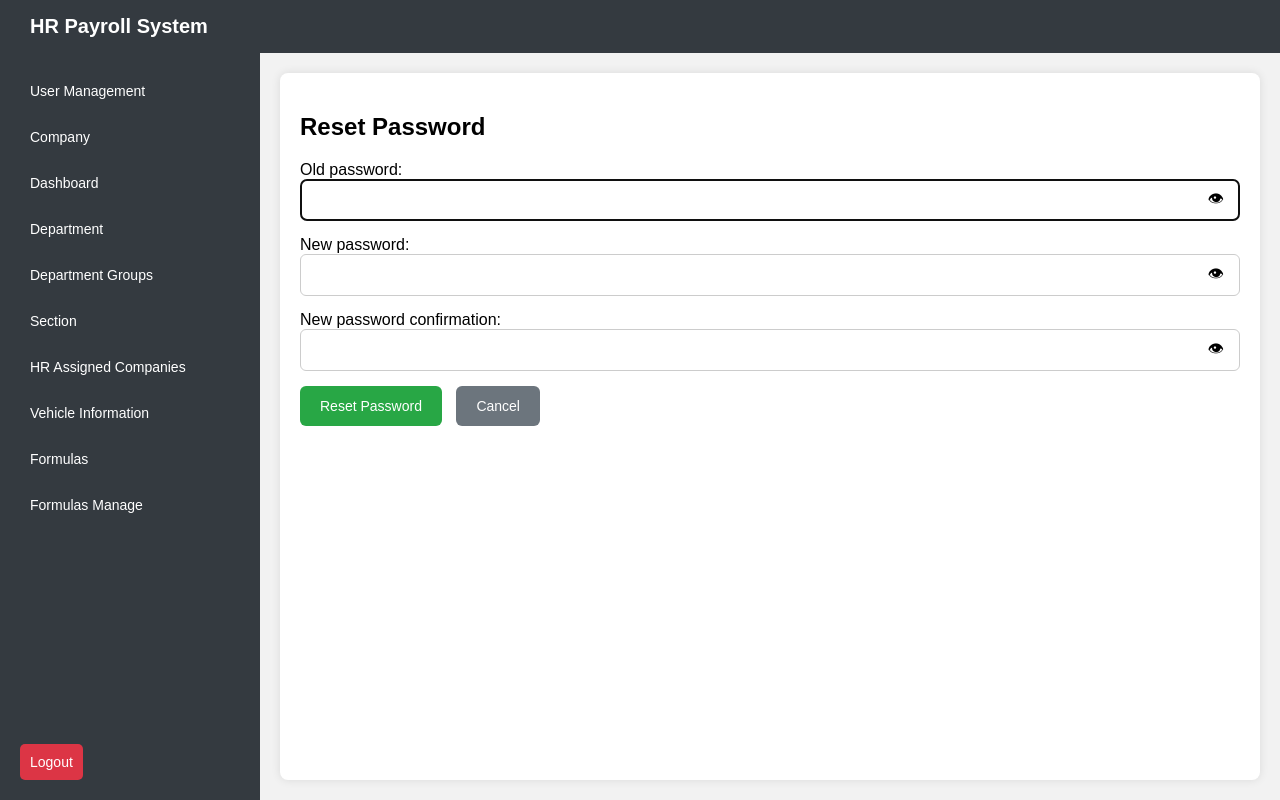
After one commit to Ugsteamdevs123/hrsystem, a Django app: page /payroll/reset-password/ in a window 1280 px wide. The commit adds this page. Run offline with Django 5.2, Linux system fonts and the light colour scheme; the visitor is signed in with stand-in values (Sample User, id 1).

Commit message:
Add auto password generate for new user , and on login he will redirect to pass reset , set model , urls , manager , templates of add user and reset pass , views abd forms

```diff
--- a/app/user/forms.py
+++ b/app/user/forms.py
@@ -248,7 +248,7 @@ class FieldReferenceAdminForm(forms.ModelForm):
 
 
 class CustomUserForm(forms.ModelForm):
-    password = forms.CharField(widget=forms.PasswordInput)
+    # password = forms.CharField(widget=forms.PasswordInput)
     groups = forms.ModelChoiceField(
         queryset=Group.objects.exclude(name='Admin'),
         required=False,
@@ -258,24 +258,51 @@ class CustomUserForm(forms.ModelForm):
 
     class Meta:
         model = CustomUser
-        fields = ["full_name", "email", "password", "gender", "contact", "groups"]
+        fields = [
+            "full_name",
+            "email",
+            # "password",
+            "gender",
+            "contact",
+            "groups"
+        ]
 
     def save(self, commit=True):
-        user = super().save(commit=False)
-        user.set_password(self.cleaned_data["password"])  # Hash password properly
-        if commit:
-            user.save()
-            if self.cleaned_data["groups"]:
-                user.groups.add(self.cleaned_data["groups"])  # Assign group
+        full_name = self.cleaned_data["full_name"]
+        email = self.cleaned_data["email"]
+        gender = self.cleaned_data["gender"]
+        contact = self.cleaned_data["contact"]
+        group = self.cleaned_data.get("groups")
+
+        # ✅ Call manager method instead of model.save()
+        user = CustomUser.objects.create_user(
+            full_name=full_name,
+            email=email,
+            gender=gender,
+            contact=contact,
+        )
+
+        if group:
+            user.groups.add(group)
+
         return user
+
+    # def save(self, commit=True):
+    #     user = super().save(commit=False)
+    #     # user.set_password(self.cleaned_data["password"])  # Hash password properly
+    #     if commit:
+    #         user.save()
+    #         if self.cleaned_data["groups"]:
+    #             user.groups.add(self.cleaned_data["groups"])  # Assign group
+    #     return user
 
 
 class CustomUserUpdateForm(forms.ModelForm):
-    password = forms.CharField(
-        widget=forms.PasswordInput,
-        label="Password",
-        required=False  # ✅ optional here
-    )
+    # password = forms.CharField(
+    #     widget=forms.PasswordInput,
+    #     label="Password",
+    #     required=False  # ✅ optional here
+    # )
 
     groups = forms.ModelChoiceField(
         queryset=Group.objects.all(),
@@ -286,7 +313,14 @@ class CustomUserUpdateForm(forms.ModelForm):
 
     class Meta:
         model = CustomUser
-        fields = ['full_name', 'email', 'password', 'gender', 'contact' , 'groups']
+        fields = [
+            'full_name',
+            'email',
+            # 'password',
+            'gender',
+            'contact' ,
+            'groups'
+        ]
         widgets = {
             'full_name': forms.TextInput(attrs={'class': 'form-control', 'placeholder': 'Full Name'}),
             'email': forms.EmailInput(attrs={'class': 'form-control', 'placeholder': 'Email'}),
@@ -308,8 +342,8 @@ class CustomUserUpdateForm(forms.ModelForm):
         print("DEBUG: Entered save() for user:", user.email)
         print("Selected group:", self.cleaned_data.get("groups"))
 
-        if self.cleaned_data.get("password"):
-            user.set_password(self.cleaned_data["password"])
+        # if self.cleaned_data.get("password"):
+        #     user.set_password(self.cleaned_data["password"])
 
         if commit:
             user.save()  # ensure user is in DB
@@ -320,6 +354,45 @@ class CustomUserUpdateForm(forms.ModelForm):
 
         return user
 
+'''
+For pass reset when user login first time
+'''
+import re
+from django import forms
+from django.contrib.auth.forms import PasswordChangeForm
+
+class CustomPasswordChangeForm(PasswordChangeForm):
+    """
+    Extends Django's PasswordChangeForm to enforce:
+      - exactly 8 characters,
+      - at least 1 uppercase letter,
+      - at least 1 digit,
+      - at least 1 special character from the chosen set.
+    """
+
+    def clean_new_password2(self):
+        new_password1 = self.cleaned_data.get("new_password1")
+        new_password2 = self.cleaned_data.get("new_password2")
+
+        if new_password1 and new_password2 and new_password1 != new_password2:
+            raise forms.ValidationError("Passwords do not match.")
+
+        # optionally, you can also validate password strength here
+
+        return new_password2
+
+    # def clean_new_password2(self):
+    #     new_password2 = super().clean_new_password2()
+
+    #     # Exactly 8 chars, at least one uppercase, one digit, one special char.
+    #     pattern = re.compile(r'^(?=.{8}$)(?=.*[A-Z])(?=.*\d)(?=.*[!@#$%^&*()_+\-=\<>?]).*$')
+
+    #     if not pattern.match(new_password2):
+    #         raise forms.ValidationError(
+    #             "Password must be exactly 8 characters long and include at least 1 uppercase letter, "
+    #             "1 number and 1 special character."
+    #         )
+    #     return new_password2
 
 class CompanyForm(forms.ModelForm):
     class Meta:
--- a/app/user/models.py
+++ b/app/user/models.py
@@ -43,6 +43,7 @@ class CustomUser(AbstractBaseUser , PermissionsMixin):
         null=True,
         unique=True
     )
+    first_time_login_to_reset_pass = models.BooleanField(default=True)
 
     # for admin check
     is_staff = models.BooleanField(default=False)
@@ -62,7 +63,8 @@ class CustomUser(AbstractBaseUser , PermissionsMixin):
 
     class Meta:
         permissions = [
-            ('can_admin_access', 'Can Admin Access')
+            ('can_admin_access', 'Can Admin Access'),
+            ('can_hr_level_access', 'Can HR Level Access')
         ]
 
 
--- /dev/null
+++ b/app/user/templates/reset_password.html
@@ -0,0 +1,166 @@
+{% extends "base.html" %}
+{% block title %}Reset Password{% endblock %}
+
+{% block content %}
+<h2>Reset Password</h2>
+
+{% comment %} <!-- Show Django messages (works if base.html includes {% for message in messages %}...) -->
+{% if messages %}
+  <div>
+    {% for message in messages %}
+      <div class="alert {{ message.tags }}">{{ message }}</div>
+    {% endfor %}
+  </div>
+{% endif %} {% endcomment %}
+
+<form id="resetPasswordForm" method="POST">
+    {% csrf_token %}
+    {{ form.non_field_errors }}
+
+    <!-- Old password -->
+    <div class="form-field">
+        {{ form.old_password.label_tag }}
+        <div style="position: relative;">
+            {{ form.old_password }}
+            <button type="button" class="toggle-password" onclick="togglePassword('id_old_password', this)">👁</button>
+        </div>
+        {% if form.old_password.errors %}
+            <div class="error">{{ form.old_password.errors|striptags }}</div>
+        {% endif %}
+    </div>
+
+    <!-- New password -->
+    <div class="form-field">
+        {{ form.new_password1.label_tag }}
+        <div style="position: relative;">
+            {{ form.new_password1 }}
+            <button type="button" class="toggle-password" onclick="togglePassword('id_new_password1', this)">👁</button>
+        </div>
+        <div class="error" id="new_password_error">
+            {% if form.new_password1.errors %}{{ form.new_password1.errors|striptags }}{% endif %}
+        </div>
+    </div>
+
+    <!-- Confirm new password -->
+    <div class="form-field">
+        {{ form.new_password2.label_tag }}
+        <div style="position: relative;">
+            {{ form.new_password2 }}
+            <button type="button" class="toggle-password" onclick="togglePassword('id_new_password2', this)">👁</button>
+        </div>
+        <div class="error" id="confirm_password_error">
+            {% if form.new_password2.errors %}{{ form.new_password2.errors|striptags }}{% endif %}
+        </div>
+    </div>
+
+    <div class="button-group">
+        <button type="button" class="form-btn btn-submit" id="resetBtn">Reset Password</button>
+        <button type="button" class="form-btn btn-back" onclick="window.location.href='{% url 'login' %}'">Cancel</button>
+    </div>
+</form>
+
+<style>
+.form-field {
+    margin-bottom: 15px;
+    text-align: left;
+}
+.form-field input {
+    width: 100%;
+    padding: 12px;
+    border: 1px solid #ccc;
+    border-radius: 6px;
+    font-size: 14px;
+    box-sizing: border-box;
+}
+.error {
+    color: #dc3545;
+    font-size: 12px;
+    margin-top: 5px;
+}
+.form-btn {
+    padding: 12px 20px;
+    border: none;
+    border-radius: 6px;
+    cursor: pointer;
+    font-size: 14px;
+    margin-right: 10px;
+}
+.btn-submit { background-color: #28a745; color: #fff; }
+.btn-submit:hover { background-color: #218838; }
+.btn-back { background-color: #6c757d; color: #fff; }
+.btn-back:hover { background-color: #5a6268; }
+.toggle-password {
+    position: absolute;
+    right: 10px;
+    top: 50%;
+    transform: translateY(-50%);
+    background: none;
+    border: none;
+    cursor: pointer;
+    font-size: 16px;
+}
+@media screen and (max-width: 500px) {
+    .form-btn { font-size: 12px; padding: 10px; }
+    .form-field input { font-size: 14px; padding: 10px; }
+}
+</style>
+
+    <script>
+        // Toggle show/hide password
+        function togglePassword(inputId, btn) {
+            const input = document.getElementById(inputId);
+            if (input.type === "password") {
+                input.type = "text";
+                btn.textContent = "🙈";
+            } else {
+                input.type = "password";
+                btn.textContent = "👁";
+            }
+        }
+
+        if (typeof showConfirmPopup !== 'function') {
+            window.showConfirmPopup = function (message, cb) {
+                if (confirm(message)) cb();
+            };
+        }
+
+        document.getElementById('resetBtn').addEventListener('click', function () {
+            const oldPwEl = document.getElementById('id_old_password');
+            const newPwEl = document.getElementById('id_new_password1');
+            const confirmPwEl = document.getElementById('id_new_password2');
+
+            const new_password_error = document.getElementById('new_password_error');
+            const confirm_password_error = document.getElementById('confirm_password_error');
+
+            new_password_error.textContent = '';
+            confirm_password_error.textContent = '';
+
+            const old_password = oldPwEl && oldPwEl.value.trim();
+            const new_password = newPwEl && newPwEl.value.trim();
+            const confirm_password = confirmPwEl && confirmPwEl.value.trim();
+
+            if (!old_password) {
+                new_password_error.textContent = 'Please enter your current password.';
+                return;
+            }
+
+            // Regex: at least 8 chars, 1 uppercase, 1 number, 1 special char
+            const passwordRegex = /^(?=.*[A-Z])(?=.*\d)(?=.*[!@#$%^&*()_+\-=\<>?]).{8,}$/;
+
+            if (!passwordRegex.test(new_password)) {
+                new_password_error.textContent = 'Password must be at least 8 characters, include 1 uppercase, 1 number, 1 special character.';
+                return;
+            }
+
+            if (new_password !== confirm_password) {
+                confirm_password_error.textContent = 'Passwords do not match.';
+                return;
+            }
+
+            showConfirmPopup('Are you sure you want to reset your password?', function () {
+                document.getElementById('resetPasswordForm').submit();
+            });
+        });
+    </script>
+
+{% endblock %}
--- a/app/user/urls.py
+++ b/app/user/urls.py
@@ -11,6 +11,10 @@ urlpatterns = [
     path("user/<int:pk>/edit/", views.UpdateUserView.as_view(), name="update_user"),
     path("users/", views.ViewUsersView.as_view(), name="view_users"),
     path("user/<int:pk>/delete/", views.DeleteUserView.as_view(), name="delete_user"),
+
+    # For password reset
+    path("reset-password/", views.CustomPasswordChangeView.as_view(), name="password_change"),
+
 
     # company crud
     path('company/' , views.ViewCompaniesView.as_view() , name='view_company'),
--- a/app/user/views.py
+++ b/app/user/views.py
@@ -88,6 +88,11 @@ class LoginView(View):
         if user is not None:
             if user.is_active:
                 login(request, user)
+
+                # 👇 Check if first login → redirect to password change
+                if user.first_time_login_to_reset_pass == True:
+                    return redirect("password_change")
+
                 if user.is_superuser:
                     # Redirect superuser to view users page
                     return redirect("view_users")
@@ -103,6 +108,41 @@ class LoginView(View):
             messages.error(request, "Invalid email or password.")
 
         return render(request, self.template_name)
+
+
+'''
+When user login he redirect to pass reset
+'''
+from django.contrib.auth.forms import PasswordChangeForm
+from django.contrib.auth.mixins import LoginRequiredMixin
+from django.contrib.auth import update_session_auth_hash
+from .forms import CustomPasswordChangeForm
+
+
+class CustomPasswordChangeView(LoginRequiredMixin, View):
+    template_name = "reset_password.html"   # will add below
+
+    def get(self, request):
+        form = CustomPasswordChangeForm(user=request.user)
+        return render(request, self.template_name, {"form": form})
+
+    def post(self, request):
+        form = CustomPasswordChangeForm(user=request.user, data=request.POST)
+        if form.is_valid():
+            user = form.save()
+            # keep user logged in after password change
+            update_session_auth_hash(request, user)
+
+            # clear first-time flag
+            request.user.first_time_login_to_reset_pass = False
+            request.user.save(update_fields=["first_time_login_to_reset_pass"])
+
+            messages.success(request, "Password changed successfully.")
+            # redirect where you want after reset (dashboard or login)
+            return redirect("login")  # or "dashboard" / "view_users" etc.
+        else:
+            messages.error(request, "Please correct the errors below.")
+        return render(request, self.template_name, {"form": form})
 
 
 
```
Also changed, not shown: app/user/managers.py (+77 -7 lines), app/user/templates/add_user.html (+8 -8 lines), app/user/migrations/0003_alter_customuser_options_and_more.py (added).
